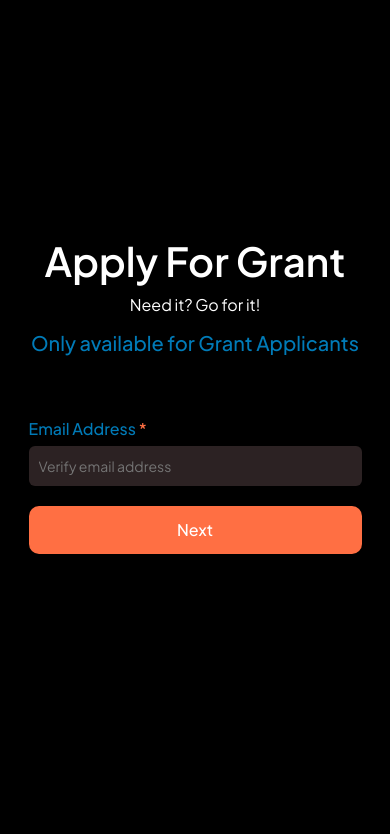
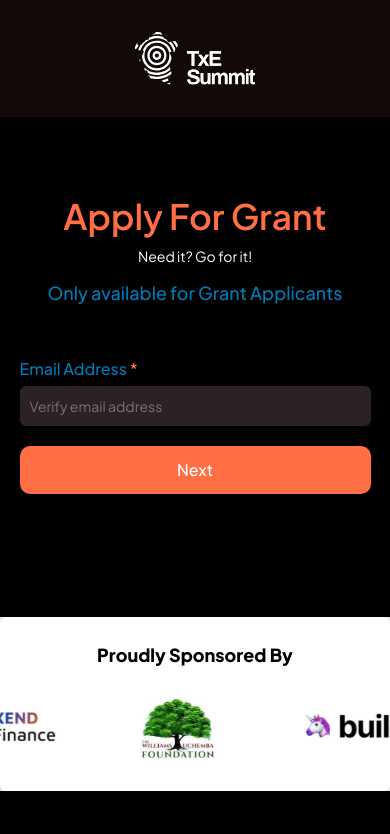
Before and after one commit to TxEAfrica/TxE-FE, a React (Create React App) app: page /grant in a window 390 px wide. Shown: the top 834 px of the page. Built offline with nearby package versions, Linux system fonts and the light colour scheme.

Commit message:
final ui changes

```diff
--- a/src/applications/grant/ApplyForGrant.js
+++ b/src/applications/grant/ApplyForGrant.js
@@ -14,6 +14,7 @@ import GrantSuccess from "../../modals/GrantSuccess";
 import "../../landingPage/Landing.css";
 import { NetworkError } from "../../modals/NetworkError";
 import Sponsors from "../../landingPage/sections/Sponsors";
+import Nav from "../../emailTemplate/Nav";
 
 const ApplyForGrant = () => {
 	const [isEmailVerified, setIsEmailVerified] = useState(false);
@@ -157,20 +158,13 @@ const ApplyForGrant = () => {
 	return (
 		<div>
 			{/* <Navbar /> */}
+			<Nav />
 
 			<div
 				id="top"
-				className={`relative bg-orange-50 h-fit flex flex-col justify-center items-center mx-auto relative py-20 ${ApplyForGrantCSS.heading}`}>
-				<div className={ApplyForGrantCSS.decor}>
-					{/* <FormVector position={"left-10 top-10"} /> */}
-					<FormVector position={"top-10"} />
-					<FormVector position={"right-10 top-30"} />
-					<FormVector position={"left-10"} />
-					{/* <FormVector position={'right-10'} /> */}
-				</div>
-
+				className={`relative bg-orange-50 h-fit flex flex-col justify-center items-center mx-auto relative  ${ApplyForGrantCSS.heading}`}>
 				<div
-					className={`text-center w-1/2 mt-15 space-y-3 ${ApplyForGrantCSS.title}`}>
+					className={`text-center h-fit w-1/2 space-y-3 ${ApplyForGrantCSS.title}`}>
 					<h1 className="text-5xl text-orange-500 font-semibold">
 						Apply For {"Grant"}
 					</h1>
--- a/src/applications/grant/ApplyForGrant.module.css
+++ b/src/applications/grant/ApplyForGrant.module.css
@@ -7,7 +7,19 @@
 }
 
 .main {
-	/* padding: 100px 0; */
+	padding: 50px 0 !important;
+	position: relative;
+	background-color: transparent !important;
+	width: 100%;
+	display: flex;
+	flex-direction: column;
+	gap: 50px;
+	justify-content: center;
+	align-items: center;
+	height: fit-content;
+}
+.mainn {
+	padding: 0px 0;
 	position: relative;
 	background-color: #000;
 	width: 100%;
@@ -17,25 +29,15 @@
 	justify-content: center;
 	align-items: center;
 	height: fit-content;
-	margin-top: 60px;
+	/* margin-top: -30px; */
 }
-.mainn {
-	padding: 20px 0;
-	position: relative;
-	background-color: #000;
-	width: 100%;
+.heading {
+	padding: 50px 0;
+	background: #000;
+	height: fit-content;
+	min-height: 600px;
 	display: flex;
 	flex-direction: column;
-	gap: 50px;
-	justify-content: center;
-	align-items: center;
-	height: fit-content;
-	margin-top: -30px;
-}
-.heading {
-	background: #000;
-	height: fit-content;
-	min-height: 100vh;
 }
 
 .title {
@@ -44,7 +46,7 @@
 	margin-top: -40px;
 }
 .title h1 {
-	color: #fff;
+	color: #ff6f43;
 	font-size: 40px;
 	margin-top: 50px;
 }
@@ -206,8 +208,20 @@
 	font-weight: 700;
 }
 
-/* Larger Laptops and Desktops (1025px and above) */
-@media screen and (min-width: 1025px) {
+@media screen and (max-width: 1440px) {
+	.main {
+		gap: 50px;
+	}
+
+	form {
+		width: 60%;
+	}
+
+	.formtitle h1 {
+		font-size: 45px;
+	}
+}
+@media screen and (max-width: 1200px) {
 	.main {
 		gap: 50px;
 	}
@@ -222,7 +236,7 @@
 }
 
 /* Tablets and Small Laptops (769px - 1024px) */
-@media screen and (min-width: 769px) and (max-width: 1024px) {
+@media screen and (max-width: 1024px) {
 	.main {
 		gap: 40px;
 	}
@@ -323,6 +337,23 @@
 		padding: 20px 10px;
 		gap: 15px;
 	}
+	.title h1 {
+		font-size: 35px;
+	}
+	.title p {
+		font-size: 14px;
+	}
+	.title h3 {
+		font-size: 18px;
+	}
+	.heading {
+		padding: 20px 0;
+		background: #000;
+		height: fit-content;
+		min-height: 500px;
+		display: flex;
+		flex-direction: column;
+	}
 
 	form {
 		width: 95%;
--- a/src/applications/techSupport/ApplyForTechSupport.js
+++ b/src/applications/techSupport/ApplyForTechSupport.js
@@ -16,6 +16,7 @@ import { NetworkError } from "../../modals/NetworkError";
 import Sponsors from "../../landingPage/sections/Sponsors";
 import ImageUploader from "../category/validated-applicants/uploader/ImageUploader";
 import { RequiredFields } from "../../modals/RequiredFields";
+import Nav from "../../emailTemplate/Nav";
 
 export default function ApplyForTechSupport() {
 	const [isEmailVerified, setIsEmailVerified] = useState(false);
@@ -166,6 +167,7 @@ export default function ApplyForTechSupport() {
 	return (
 		<div>
 			{/* <Navbar /> */}
+			<Nav />
 
 			<div
 				id="top"
@@ -173,8 +175,8 @@ export default function ApplyForTechSupport() {
 				<div className={ApplyForTechSupportCSS.decor}>
 					{/* <FormVector position={"left-10 top-10"} /> */}
 					{/* <FormVector position={"top-10"} /> */}
-					<FormVector position={"right-10 top-30"} />
-					<FormVector position={"left-10"} />
+					{/* <FormVector position={"right-10 top-30"} /> */}
+					{/* <FormVector position={"left-10"} /> */}
 					{/* <FormVector position={'right-10'} /> */}
 				</div>
 
--- a/src/emailTemplate/EmailTemplate.css
+++ b/src/emailTemplate/EmailTemplate.css
@@ -3,6 +3,9 @@
 .nav {
 	text-align: center;
 	background-color: #130909;
+}
+.nav img {
+	width: 150px;
 }
 .container {
 	width: 100%;
@@ -75,6 +78,13 @@
 	.buttons {
 		width: 60%;
 	}
+	.nav {
+		text-align: center;
+		background-color: #130909;
+	}
+	.nav img {
+		width: 150px;
+	}
 }
 
 /* For screens with max-width 1200px and above */
@@ -98,6 +108,13 @@
 	.buttons {
 		width: 70%;
 	}
+	.nav {
+		text-align: center;
+		background-color: #130909;
+	}
+	.nav img {
+		width: 140px;
+	}
 }
 
 /* For screens with max-width 1028px and above */
@@ -119,6 +136,13 @@
 		width: 80%;
 		margin-bottom: 60px;
 	}
+	.nav {
+		text-align: center;
+		background-color: #130909;
+	}
+	.nav img {
+		width: 130px;
+	}
 }
 
 /* For screens with max-width 996px and above */
@@ -136,6 +160,13 @@
 	}
 	.buttons {
 		width: 70%;
+	}
+	.nav {
+		text-align: center;
+		background-color: #130909;
+	}
+	.nav img {
+		width: 130px;
 	}
 }
 
@@ -162,6 +193,13 @@
 	}
 	.buttons {
 		width: 80%;
+	}
+	.nav {
+		text-align: center;
+		background-color: #130909;
+	}
+	.nav img {
+		width: 120px;
 	}
 }
 
@@ -204,6 +242,13 @@
 		gap: 5px;
 		justify-content: space-around;
 		width: 90%;
+	}
+	.nav {
+		text-align: center;
+		background-color: #130909;
+	}
+	.nav img {
+		width: 120px;
 	}
 }
 
@@ -252,6 +297,13 @@
 		justify-content: space-around;
 		width: 90%;
 	}
+	.nav {
+		text-align: center;
+		background-color: #130909;
+	}
+	.nav img {
+		width: 120px;
+	}
 }
 
 /* For screens with max-width 360px and above */
@@ -296,6 +348,13 @@
 		width: 90%;
 		margin-bottom: 40px;
 	}
+	.nav {
+		text-align: center;
+		background-color: #130909;
+	}
+	.nav img {
+		width: 120px;
+	}
 }
 
 /* For screens with max-width 320px and above */
@@ -309,4 +368,11 @@
 	.ticketContainer {
 		margin-top: 10px;
 	}
+	.nav {
+		text-align: center;
+		background-color: #130909;
+	}
+	.nav img {
+		width: 80px;
+	}
 }
--- a/src/emailTemplate/Nav.js
+++ b/src/emailTemplate/Nav.js
@@ -17,7 +17,6 @@ const Nav = () => {
 			<div onClick={() => location.pathname !== "/" && navigate("/")}>
 				<img
 					src={TxELogo}
-					className="w-48"
 					alt=""
 				/>
 			</div>
--- a/src/landingPage/Landing.css
+++ b/src/landingPage/Landing.css
@@ -26,8 +26,9 @@
 	background-color: #000;
 	width: 100%;
 	padding: 20px 20px;
-	/* justify-content: space-between;
-	z-index: 1000; */
+}
+.navbar > img {
+	width: 120px;
 }
 
 .navlink {
@@ -148,8 +149,9 @@
 		background-color: #000;
 		width: 100%;
 		padding: 10px 10px;
-		/* justify-content: space-between;
-	z-index: 1000; */
+	}
+	.small-nav {
+		z-index: 500 !important;
 	}
 }
 @media screen and (max-width: 360px) {
@@ -174,11 +176,11 @@
 	overflow: hidden;
 	height: 800px;
 	/* flex-shrink: 0; */
-	/* z-index: 1000; */
 	background: url(../assets/Subtract.svg);
 	background-repeat: no-repeat;
 	background-size: cover;
 	display: flex;
+	z-index: 0 !important;
 	/* align-items: center; */
 }
 
@@ -190,7 +192,6 @@
 	gap: 15px;
 	justify-content: center;
 	align-items: flex-start; */
-	z-index: 200;
 	animation: slideFromLeft 1s ease-out;
 }
 .banner-text h1 {
@@ -364,11 +365,13 @@
 @media screen and (max-width: 996px) {
 	.banner-container {
 		height: 700px;
+		z-index: 0 !important;
 	}
 	.banner-text {
 		margin-top: 100px;
 	}
 	.animation-container {
+		z-index: 0 !important;
 		margin-left: 0;
 		margin-top: 0;
 	}
@@ -411,11 +414,11 @@
 @media screen and (max-width: 480px) {
 	.banner-container {
 		height: 800px;
-		padding-left: 2%;
+		padding-left: 3%;
 		overflow-x: hidden;
 	}
 	.banner-text {
-		margin-top: 20px;
+		margin-top: 60px !important;
 	}
 	.banner-text h1 {
 		font-size: 42px;
@@ -431,7 +434,7 @@
 		align-items: center;
 		min-width: 200px;
 		max-width: 100%;
-		padding: 10px;
+		padding: 20px;
 		justify-content: space-between;
 	}
 	.partnership p {
@@ -846,7 +849,7 @@
 /* For screens up to 480px */
 @media screen and (max-width: 480px) {
 	#footer {
-		padding: 40px 2%;
+		padding: 40px 6%;
 	}
 }
 @media screen and (max-width: 360px) {
--- a/src/landingPage/home.jsx
+++ b/src/landingPage/home.jsx
@@ -68,7 +68,7 @@ const Home = () => {
 	return (
 		<>
 			<div className="main-container overflow-hidden">
-				<div className="px-16 sticky nav-holder">
+				<div className="px-16 sticky nav-holder z-50">
 					<Navbar />
 				</div>
 				<Banner />
@@ -78,6 +78,8 @@ const Home = () => {
 					<EventSchedule />
 					<CountUpAnimation />
 					<Speakers />
+				</div>
+				<div className="z-50">
 					<PhotoSpeaks />
 				</div>
 				<Testimonials />
--- a/src/landingPage/sections/Navbar.jsx
+++ b/src/landingPage/sections/Navbar.jsx
@@ -21,7 +21,7 @@ const Navbar = () => {
 			<div onClick={() => location.pathname !== "/" && navigate("/")}>
 				<img
 					src={TxELogo}
-					className="w-24 "
+					className="w-24"
 					alt=""
 				/>
 			</div>
@@ -50,7 +50,7 @@ const Navbar = () => {
 				{/* small devices */}
 				{!showMenu && (
 					<div
-						className="p-3 text-white z-50"
+						className="p-3 text-white z-50 small-nav"
 						onClick={toggleMenu}>
 						<Icon.BarMenu className="lg:hidden text-2xl font-semibold cursor-pointer text-white" />
 					</div>
@@ -77,7 +77,7 @@ const Navbar = () => {
 						<div className="absolute h-full justify-center items-center w-full">
 							<img
 								src={TxELogo}
-								className="absolute bottom-10 w-3/5 animate-bounce"
+								className="absolute bottom-10 w-2/5 animate-bounce"
 								alt=""
 							/>
 						</div>
--- a/src/landingPage/sections/PhotoSpeaks.jsx
+++ b/src/landingPage/sections/PhotoSpeaks.jsx
@@ -114,7 +114,7 @@ const PhotoSpeaks = () => {
 			</div>
 
 			<Modal
-				className={"h-1/2 md:h-4/5 md:w-4/5 md:mx-auto my-48 md:my-24"}
+				className={"h-1/2 md:h-4/5 md:w-4/5 md:mx-auto my-48 md:my-24 z-50"}
 				isOpen={selectedImage !== null}
 				onRequestClose={handleCloseModal}
 				contentLabel="Larger Image"
--- a/src/landingPage/sections/Testimonials/Testimonials.css
+++ b/src/landingPage/sections/Testimonials/Testimonials.css
@@ -365,9 +365,18 @@
 	.control {
 		top: 10%;
 	}
+	.arrow.left {
+		left: 20px;
+	}
+
+	.arrow.right {
+		right: 20px;
+	}
 
 	.control .arrow {
+		margin-top: 10px;
 		bottom: 5px;
+		width: 30px;
 	}
 }
 
```
